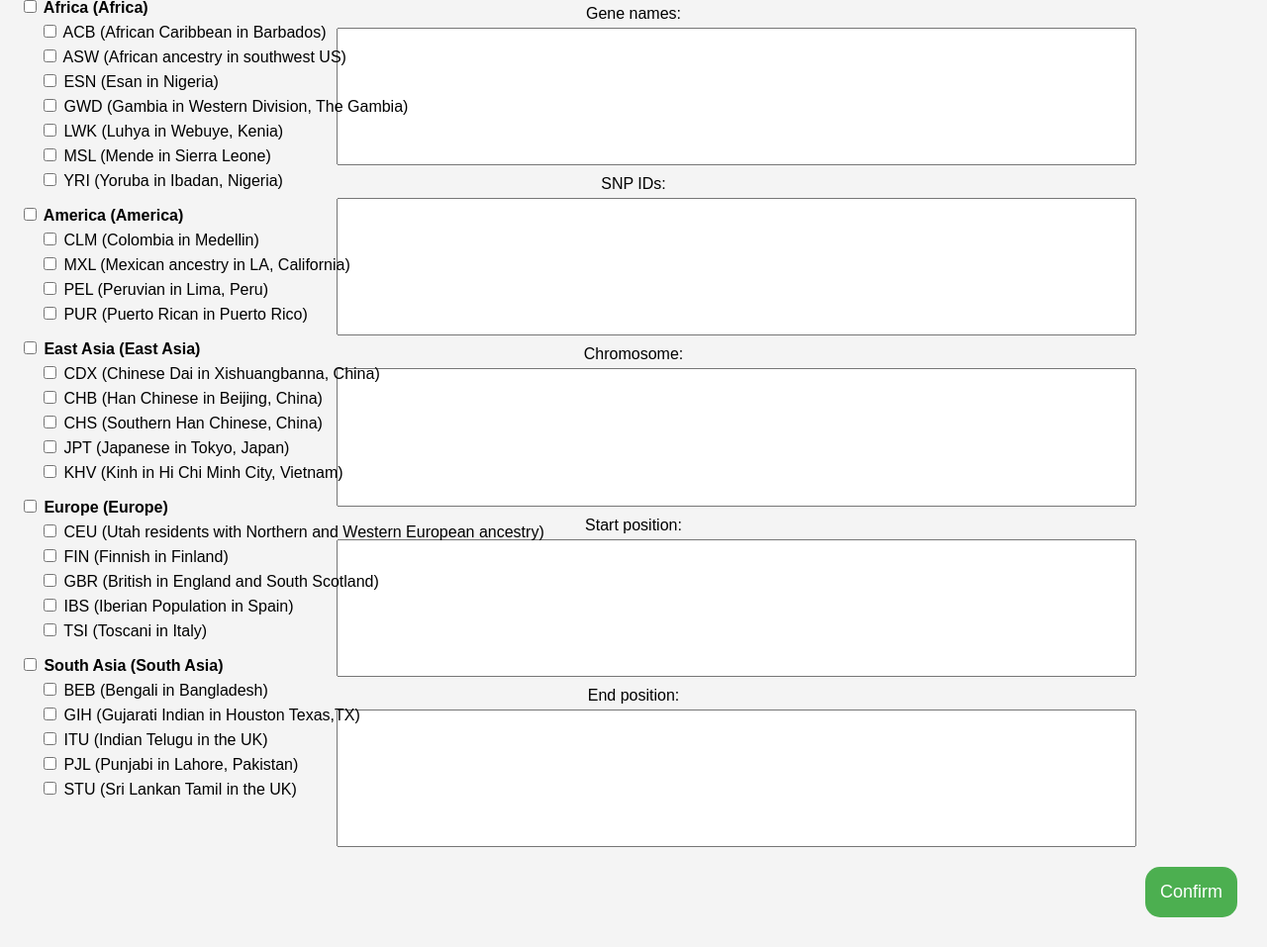
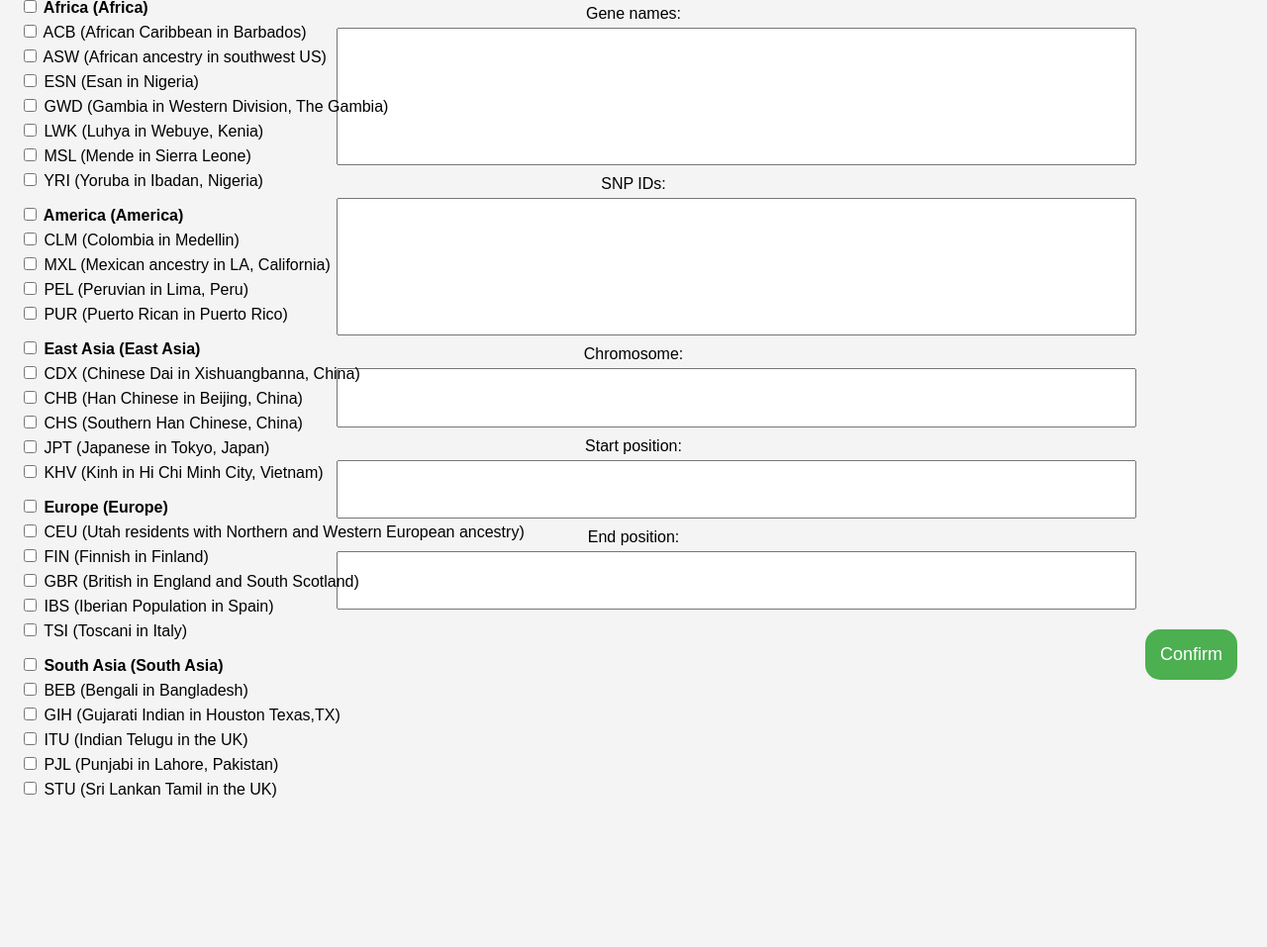
Before and after one commit to TomBennett2202/Mandriva, a Flask app: page /snp in a window 1280 px wide. Shown: the part 161-1118 px from the top of the page at 99% size. After the commit the page ends 967 px from the top, so only its background shows below. Run offline with Flask 3, Linux system fonts and the light colour scheme.

Commit message:
Update snp.html

```diff
--- a/templates/snp.html
+++ b/templates/snp.html
@@ -163,25 +163,25 @@
             <!-- Gene name text box-->
             <div class="form-group">
                 <label for="Gene name">Gene names:</label>
-                <input type="text" id="Gene name">
+                <input type="text" id="Gene name" oninput="disableOtherInputs('Gene name')">
             </div>
             <!-- SNP ID text box -->
             <div class="form-group">
                 <label for="SNP ID">SNP IDs:</label>
-                <input type="text" id="SNP ID">
+                <input type="text" id="SNP ID" oninput="disableOtherInputs('SNP ID')">
             </div>
             <!--Chromosome text box -->
-            <div class="form-group">
+            <div class="form-group smaller-inputs">
                 <label for="chromosome">Chromosome:</label>
-                <input type="text" id="chromosome">
+                <input type="text" id="chromosome" oninput="disableGeneAndSNPInputs()">
             </div>
             <!-- Start position text box -->
-            <div class="form-group">
+            <div class="form-group smaller-inputs">
                 <label for="start">Start position:</label>
                 <input type="text" id="start">
             </div>
             <!-- End position text box -->
-            <div class="form-group">
+            <div class="form-group smaller-inputs">
                 <label for="end">End position:</label>
                 <input type="text" id="end">
             </div>
@@ -199,58 +199,58 @@
 
             <div class="checkbox-group">
                 <!-- Main checkboxes for selecting populations-->
-                <label class="main-checkbox"><input type="checkbox" name="pop" value="Africa" onchange="SelectAllSubCheckboxes(this)"> Africa (Africa)</label>
+                <label class="main-checkbox"><input type="checkbox" name="pop" value="Africa" onchange="selectAllSubCheckboxes(this)"> Africa (Africa)</label>
                 <!-- Sub checkboxes for selecting populations-->
-                <label class="sub-chechbox"><input type="checkbox" name="superpop" value="ACB"> ACB (African Caribbean in Barbados)</label>
-                <label class="sub-chechbox"><input type="checkbox" name="superpop" value="ASW"> ASW (African ancestry in southwest US)</label>
-                <label class="sub-chechbox"><input type="checkbox" name="superpop" value="ESN"> ESN (Esan in Nigeria)</label>
-                <label class="sub-chechbox"><input type="checkbox" name="superpop" value="GWD"> GWD (Gambia in Western Division, The Gambia)</label>
-                <label class="sub-chechbox"><input type="checkbox" name="superpop" value="LWK"> LWK (Luhya in Webuye, Kenia)</label>
-                <label class="sub-chechbox"><input type="checkbox" name="superpop" value="MSL"> MSL (Mende in Sierra Leone)</label>
-                <label class="sub-chechbox"><input type="checkbox" name="superpop" value="YRI"> YRI (Yoruba in Ibadan, Nigeria)</label>
+                <label class="sub-checkbox"><input type="checkbox" name="superpop" value="ACB"> ACB (African Caribbean in Barbados)</label>
+                <label class="sub-checkbox"><input type="checkbox" name="superpop" value="ASW"> ASW (African ancestry in southwest US)</label>
+                <label class="sub-checkbox"><input type="checkbox" name="superpop" value="ESN"> ESN (Esan in Nigeria)</label>
+                <label class="sub-checkbox"><input type="checkbox" name="superpop" value="GWD"> GWD (Gambia in Western Division, The Gambia)</label>
+                <label class="sub-checkbox"><input type="checkbox" name="superpop" value="LWK"> LWK (Luhya in Webuye, Kenia)</label>
+                <label class="sub-checkbox"><input type="checkbox" name="superpop" value="MSL"> MSL (Mende in Sierra Leone)</label>
+                <label class="sub-checkbox"><input type="checkbox" name="superpop" value="YRI"> YRI (Yoruba in Ibadan, Nigeria)</label>
             </div>
 
             <div class="checkbox-group">
                 <!-- Main checkboxes for selecting populations-->
-                <label class="main-checkbox"><input type="checkbox" name="pop" value="America" onchange="SelectAllSubCheckboxes(this)"> America (America)</label>
+                <label class="main-checkbox"><input type="checkbox" name="pop" value="America" onchange="selectAllSubCheckboxes(this)"> America (America)</label>
                 <!-- Sub checkboxes for selecting populations-->
-                <label class="sub-chechbox"><input type="checkbox" name="superpop" value="CLM"> CLM (Colombia in Medellin)</label>
-                <label class="sub-chechbox"><input type="checkbox" name="superpop" value="MXL"> MXL (Mexican ancestry in LA, California)</label>
-                <label class="sub-chechbox"><input type="checkbox" name="superpop" value="PEL"> PEL (Peruvian in Lima, Peru)</label>
-                <label class="sub-chechbox"><input type="checkbox" name="superpop" value="PUR"> PUR (Puerto Rican in Puerto Rico)</label>
+                <label class="sub-checkbox"><input type="checkbox" name="superpop" value="CLM"> CLM (Colombia in Medellin)</label>
+                <label class="sub-checkbox"><input type="checkbox" name="superpop" value="MXL"> MXL (Mexican ancestry in LA, California)</label>
+                <label class="sub-checkbox"><input type="checkbox" name="superpop" value="PEL"> PEL (Peruvian in Lima, Peru)</label>
+                <label class="sub-checkbox"><input type="checkbox" name="superpop" value="PUR"> PUR (Puerto Rican in Puerto Rico)</label>
             </div>
 
             <div class="checkbox-group">
                 <!-- Main checkboxes for selecting populations-->
-                <label class="main-checkbox"><input type="checkbox" name="pop" value="East Asia" onchange="SelectAllSubCheckboxes(this)"> East Asia (East Asia)</label>
+                <label class="main-checkbox"><input type="checkbox" name="pop" value="East Asia" onchange="selectAllSubCheckboxes(this)"> East Asia (East Asia)</label>
                 <!-- Sub checkboxes for selecting populations-->
-                <label class="sub-chechbox"><input type="checkbox" name="superpop" value="CDX"> CDX (Chinese Dai in Xishuangbanna, China)</label>
-                <label class="sub-chechbox"><input type="checkbox" name="superpop" value="CHB"> CHB (Han Chinese in Beijing, China)</label>
-                <label class="sub-chechbox"><input type="checkbox" name="superpop" value="CHS"> CHS (Southern Han Chinese, China)</label>
-                <label class="sub-chechbox"><input type="checkbox" name="superpop" value="JPT"> JPT (Japanese in Tokyo, Japan)</label>
-                <label class="sub-chechbox"><input type="checkbox" name="superpop" value="KHV"> KHV (Kinh in Hi Chi Minh City, Vietnam)</label>
+                <label class="sub-checkbox"><input type="checkbox" name="superpop" value="CDX"> CDX (Chinese Dai in Xishuangbanna, China)</label>
+                <label class="sub-checkbox"><input type="checkbox" name="superpop" value="CHB"> CHB (Han Chinese in Beijing, China)</label>
+                <label class="sub-checkbox"><input type="checkbox" name="superpop" value="CHS"> CHS (Southern Han Chinese, China)</label>
+                <label class="sub-checkbox"><input type="checkbox" name="superpop" value="JPT"> JPT (Japanese in Tokyo, Japan)</label>
+                <label class="sub-checkbox"><input type="checkbox" name="superpop" value="KHV"> KHV (Kinh in Hi Chi Minh City, Vietnam)</label>
             </div>
 
             <div class="checkbox-group">
                 <!-- Main checkboxes for selecting populations-->
-                <label class="main-checkbox"><input type="checkbox" name="pop" value="Europe" onchange="SelectAllSubCheckboxes(this)"> Europe (Europe)</label>
+                <label class="main-checkbox"><input type="checkbox" name="pop" value="Europe" onchange="selectAllSubCheckboxes(this)"> Europe (Europe)</label>
                 <!-- Sub checkboxes for selecting populations-->
-                <label class="sub-chechbox"><input type="checkbox" name="superpop" value="CEU"> CEU (Utah residents with Northern and Western European ancestry)</label>
-                <label class="sub-chechbox"><input type="checkbox" name="superpop" value="FIN"> FIN (Finnish in Finland)</label>
-                <label class="sub-chechbox"><input type="checkbox" name="superpop" value="GBR"> GBR (British in England and South Scotland)</label>
-                <label class="sub-chechbox"><input type="checkbox" name="superpop" value="IBS"> IBS (Iberian Population in Spain)</label>
-                <label class="sub-chechbox"><input type="checkbox" name="superpop" value="TSI"> TSI (Toscani in Italy)</label>
+                <label class="sub-checkbox"><input type="checkbox" name="superpop" value="CEU"> CEU (Utah residents with Northern and Western European ancestry)</label>
+                <label class="sub-checkbox"><input type="checkbox" name="superpop" value="FIN"> FIN (Finnish in Finland)</label>
+                <label class="sub-checkbox"><input type="checkbox" name="superpop" value="GBR"> GBR (British in England and South Scotland)</label>
+                <label class="sub-checkbox"><input type="checkbox" name="superpop" value="IBS"> IBS (Iberian Population in Spain)</label>
+                <label class="sub-checkbox"><input type="checkbox" name="superpop" value="TSI"> TSI (Toscani in Italy)</label>
             </div>
 
             <div class="checkbox-group">
                 <!-- Main checkboxes for selecting populations-->
-                <label class="main-checkbox"><input type="checkbox" name="pop" value="South Asia" onchange="SelectAllSubCheckboxes(this)"> South Asia (South Asia)</label>
+                <label class="main-checkbox"><input type="checkbox" name="pop" value="South Asia" onchange="selectAllSubCheckboxes(this)"> South Asia (South Asia)</label>
                 <!-- Sub checkboxes for selecting populations-->
-                <label class="sub-chechbox"><input type="checkbox" name="superpop" value="BEB"> BEB (Bengali in Bangladesh)</label>
-                <label class="sub-chechbox"><input type="checkbox" name="superpop" value="GIH"> GIH (Gujarati Indian in Houston Texas,TX)</label>
-                <label class="sub-chechbox"><input type="checkbox" name="superpop" value="ITU"> ITU (Indian Telugu in the UK)</label>
-                <label class="sub-chechbox"><input type="checkbox" name="superpop" value="PJL"> PJL (Punjabi in Lahore, Pakistan)</label>
-                <label class="sub-chechbox"><input type="checkbox" name="superpop" value="STU"> STU (Sri Lankan Tamil in the UK)</label>
+                <label class="sub-checkbox"><input type="checkbox" name="superpop" value="BEB"> BEB (Bengali in Bangladesh)</label>
+                <label class="sub-checkbox"><input type="checkbox" name="superpop" value="GIH"> GIH (Gujarati Indian in Houston Texas,TX)</label>
+                <label class="sub-checkbox"><input type="checkbox" name="superpop" value="ITU"> ITU (Indian Telugu in the UK)</label>
+                <label class="sub-checkbox"><input type="checkbox" name="superpop" value="PJL"> PJL (Punjabi in Lahore, Pakistan)</label>
+                <label class="sub-checkbox"><input type="checkbox" name="superpop" value="STU"> STU (Sri Lankan Tamil in the UK)</label>
             </div>
 
         </div>
```
